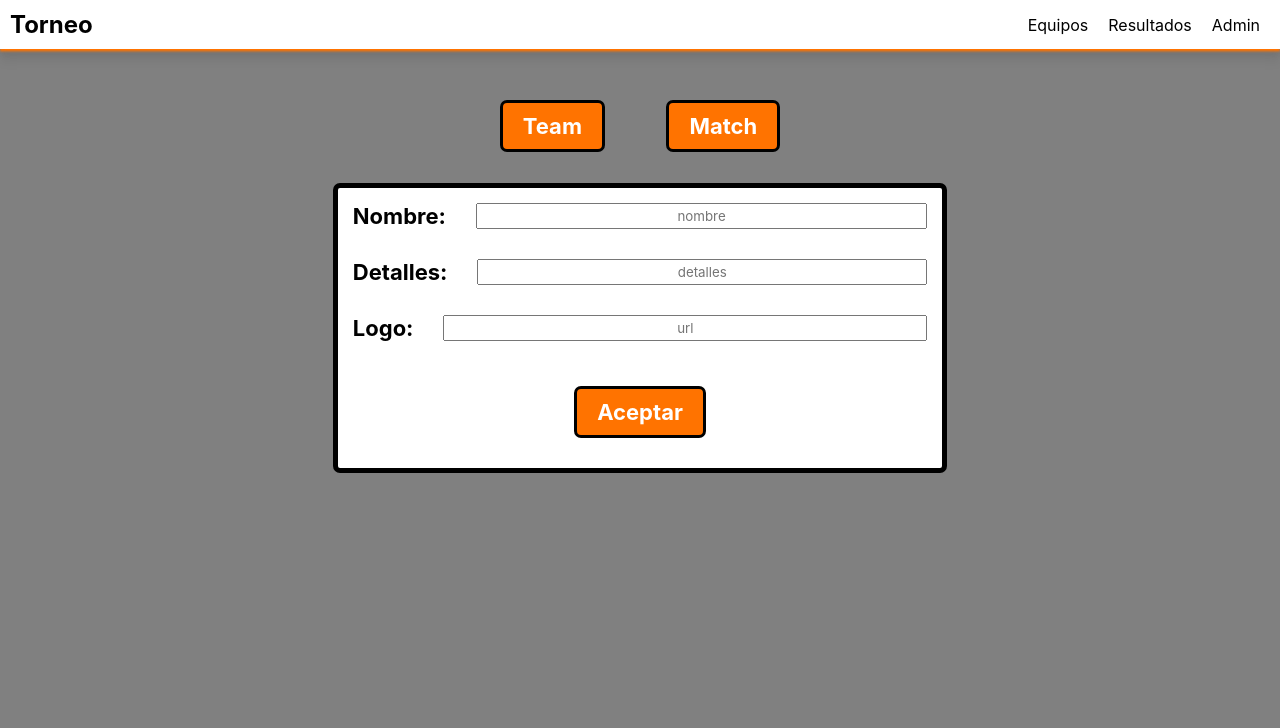
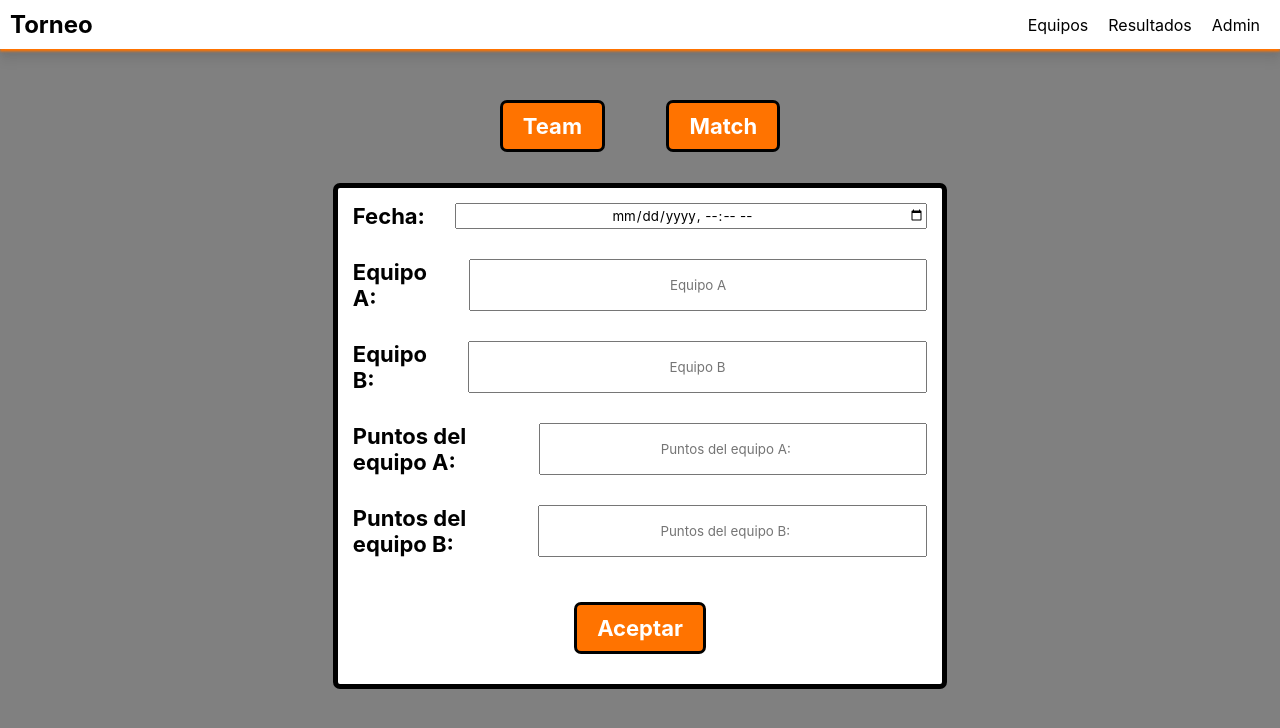
Before and after one commit to ASuelvesE/tournament-react, a React (Create React App) app: page /admin in a window 1280 px wide. Both pictures are taken after a click on the button "Match". Shown: the top 728 px of the page. Built offline with nearby package versions, Linux system fonts and the light colour scheme.

Commit message:
falta arreglar update points

```diff
--- a/src/components/forms/Forms.jsx
+++ b/src/components/forms/Forms.jsx
@@ -1,61 +1,29 @@
 import { Link } from "react-router-dom";
 import { useState } from "react";
 import "./forms.css"
+import FormTeam from "./items/FormTeam";
+import FormMatch from "./items/FormMatch";
 
 export default function Forms() {
-    const [name, setName] = useState([]);
-    const [details, setDetails] = useState([]);
-    const [image, setImage] = useState([]);
-    const [message, setMessage] = useState([]);
 
+    const [showTeam, setShowTeam] = useState(true);
 
-    const pathTeams = `${process.env.REACT_APP_API}/teams`;
+    function activateTeam(e) {
+        setShowTeam(true)
+    }
 
-    const handleSubmit = async (e) => {
-        e.preventDefault();
-        try {
-            let res = await fetch(`${pathTeams}`, {
-                method: 'POST',
-                headers: {
-                    Accept: "application/json",
-                    "Content-Type": "application/json",
-                },
-                body: JSON.stringify({
-                    name: name,
-                    details: details,
-                    image: image,
-                }),
-            });
-            if (res.status === 200) {
-                window.location = '/'
-            }
-        } catch (err) {
-            console.log(err);
-        }
-    };
+    function activateMatch(e) {
+        setShowTeam(false)
+    }
 
     return (
         <div className="form">
             <div className="form_buttons">
-                <button>Team</button>
-                <button>Match</button>
+                <button onClick={activateTeam}>Team</button>
+                <button onClick={activateMatch}>Match</button>
             </div>
-            <form action={pathTeams} className="form_team" onSubmit={handleSubmit} >
-                <div className="form_team_row">
-                    <label>Nombre:</label><br />
-                    <input type="text" name={name} placeholder="nombre" onChange={(e) => setName(e.target.value)} />
-                </div>
-                <div className="form_team_row">
-                    <label>Detalles:</label><br />
-                    <input type="text" name={details} placeholder="detalles" onChange={(e) => setDetails(e.target.value)} />
-                </div>
-                <div className="form_team_row">
-                    <label>Logo:</label><br />
-                    <input type="text" name={image} placeholder="url" onChange={(e) => setImage(e.target.value)} />
-                </div>
-                <button type="submit" className="btn_submit">Aceptar</button>
-
-            </form>
+            {showTeam && <FormTeam />}
+            {!showTeam && <FormMatch />}
         </div>
 
     );
--- a/src/components/forms/forms.css
+++ b/src/components/forms/forms.css
@@ -21,43 +21,3 @@
     border: solid black 4px;
     color: black;
 }
-.form_team {
-    display: flex;
-    flex-direction: column;
-    align-items: center;
-    background-color: white;
-    border: solid black 5px;
-    border-radius: 7px;
-    font-size: 22px;
-    font-weight: bold;
-}
-.form_team_row {
-    display: flex;
-    justify-content: space-between;
-    width: 100%;
-}
-.form_team_row *{
-    margin: 15px;
-}
-.btn_submit{
-    padding: 10px 20px;
-    border: solid black 3px;
-    border-radius: 7px;
-    font-size: 22px;
-    font-weight: bold;
-    background-color:  var(--primary);
-    color: white;
-    margin: 5%;
-}
-.btn_submit:hover{
-    border-radius: 8px;
-    border: solid black 4px;
-    color: black;
-}
-.form_team_row input {
-    width: 90%;
-    text-align: center;
-}
-label {
-    text-align: left;
-}
--- /dev/null
+++ b/src/components/forms/items/FormMatch.jsx
@@ -0,0 +1,72 @@
+
+import { useState } from "react";
+import "./formmatch.css"
+
+export default function FormMatch() {
+    const [datetime, setDatetime] = useState([]);
+    const [teamA, setTeamA] = useState([]);
+    const [teamB, setTeamB] = useState([]);
+    const [pointsA, setPointsA] = useState([]);
+    const [pointsB, setPointsB] = useState([]);
+    const [message, setMessage] = useState([]);
+
+
+    const pathMatches = `${process.env.REACT_APP_API}/matches`;
+
+    const handleSubmit = async (e) => {
+        e.preventDefault();
+        try {
+            let res = await fetch(`${pathMatches}`, {
+                method: 'POST',
+                headers: {
+                    Accept: "application/json",
+                    "Content-Type": "application/json",
+                },
+                body: JSON.stringify({
+                    datetime: datetime,
+                    teamA: teamA,
+                    teamB: teamB,
+                    pointsA: pointsA,
+                    pointsB: pointsB,
+                }),
+            });
+            if (res.status === 200) {
+                window.location = '/'
+            }
+        } catch (err) {
+            console.log(err);
+        }
+    };
+
+    return (
+        <div className="form_match_container">
+
+            <form action={pathMatches} className="form_match" onSubmit={handleSubmit} >
+                <div className="form_match_row">
+                    <label>Fecha:</label><br />
+                    <input type="datetime-local" name={datetime} placeholder="nombre" onChange={(e) => setDatetime(e.target.value)} />
+                </div>
+                <div className="form_match_row">
+                    <label>Equipo A:</label><br />
+                    <input type="text" name={teamA} placeholder="Equipo A" onChange={(e) => setTeamA(e.target.value)} />
+                </div>
+                <div className="form_match_row">
+                    <label>Equipo B:</label><br />
+                    <input type="text" name={teamB} placeholder="Equipo B" onChange={(e) => setTeamB(e.target.value)} />
+                </div>
+                <div className="form_match_row">
+                    <label>Puntos del equipo A:</label><br />
+                    <input type="number" name={pointsA} placeholder="Puntos del equipo A:" onChange={(e) => setPointsA(e.target.value)} />
+                </div>
+                <div className="form_match_row">
+                    <label>Puntos del equipo B:</label><br />
+                    <input type="number" name={pointsB} placeholder="Puntos del equipo B:" onChange={(e) => setPointsB(e.target.value)} />
+                </div>
+
+                <button type="submit" className="btn_submit">Aceptar</button>
+
+            </form>
+        </div>
+
+    );
+}
--- /dev/null
+++ b/src/components/forms/items/FormTeam.jsx
@@ -0,0 +1,59 @@
+
+import { useState } from "react";
+import "./formteam.css"
+
+export default function FormTeam() {
+    const [name, setName] = useState([]);
+    const [details, setDetails] = useState([]);
+    const [image, setImage] = useState([]);
+    const [message, setMessage] = useState([]);
+
+
+    const pathTeams = `${process.env.REACT_APP_API}/teams`;
+
+    const handleSubmit = async (e) => {
+        e.preventDefault();
+        try {
+            let res = await fetch(`${pathTeams}`, {
+                method: 'POST',
+                headers: {
+                    Accept: "application/json",
+                    "Content-Type": "application/json",
+                },
+                body: JSON.stringify({
+                    name: name,
+                    details: details,
+                    image: image,
+                }),
+            });
+            if (res.status === 200) {
+                window.location = '/'
+            }
+        } catch (err) {
+            console.log(err);
+        }
+    };
+
+    return (
+        <div className="form_team_container">
+
+            <form action={pathTeams} className="form_team" onSubmit={handleSubmit} >
+                <div className="form_team_row">
+                    <label>Nombre:</label><br />
+                    <input type="text" name={name} placeholder="nombre" onChange={(e) => setName(e.target.value)} />
+                </div>
+                <div className="form_team_row">
+                    <label>Detalles:</label><br />
+                    <input type="text" name={details} placeholder="detalles" onChange={(e) => setDetails(e.target.value)} />
+                </div>
+                <div className="form_team_row">
+                    <label>Logo:</label><br />
+                    <input type="text" name={image} placeholder="url" onChange={(e) => setImage(e.target.value)} />
+                </div>
+                <button type="submit" className="btn_submit">Aceptar</button>
+
+            </form>
+        </div>
+
+    );
+}
--- /dev/null
+++ b/src/components/forms/items/formmatch.css
@@ -0,0 +1,40 @@
+.form_match {
+    display: flex;
+    flex-direction: column;
+    align-items: center;
+    background-color: white;
+    border: solid black 5px;
+    border-radius: 7px;
+    font-size: 22px;
+    font-weight: bold;
+}
+.form_match_row {
+    display: flex;
+    justify-content: space-between;
+    width: 100%;
+}
+.form_match_row *{
+    margin: 15px;
+}
+.btn_submit{
+    padding: 10px 20px;
+    border: solid black 3px;
+    border-radius: 7px;
+    font-size: 22px;
+    font-weight: bold;
+    background-color:  var(--primary);
+    color: white;
+    margin: 5%;
+}
+.btn_submit:hover{
+    border-radius: 8px;
+    border: solid black 4px;
+    color: black;
+}
+.form_match_row input {
+    width: 90%;
+    text-align: center;
+}
+label {
+    text-align: left;
+}
--- /dev/null
+++ b/src/components/forms/items/formteam.css
@@ -0,0 +1,40 @@
+.form_team {
+    display: flex;
+    flex-direction: column;
+    align-items: center;
+    background-color: white;
+    border: solid black 5px;
+    border-radius: 7px;
+    font-size: 22px;
+    font-weight: bold;
+}
+.form_team_row {
+    display: flex;
+    justify-content: space-between;
+    width: 100%;
+}
+.form_team_row *{
+    margin: 15px;
+}
+.btn_submit{
+    padding: 10px 20px;
+    border: solid black 3px;
+    border-radius: 7px;
+    font-size: 22px;
+    font-weight: bold;
+    background-color:  var(--primary);
+    color: white;
+    margin: 5%;
+}
+.btn_submit:hover{
+    border-radius: 8px;
+    border: solid black 4px;
+    color: black;
+}
+.form_team_row input {
+    width: 90%;
+    text-align: center;
+}
+label {
+    text-align: left;
+}
```
